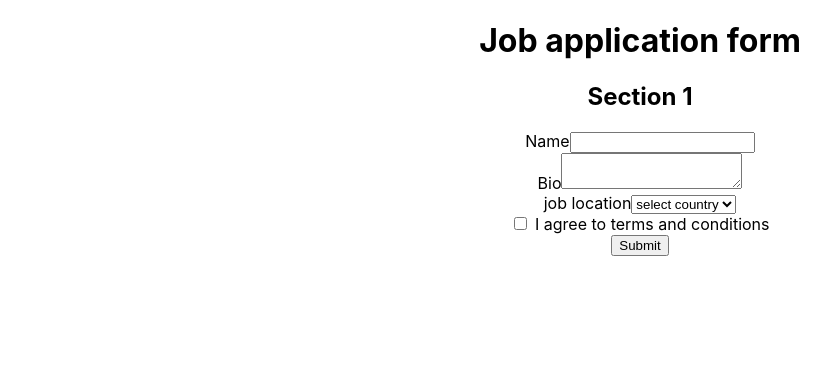
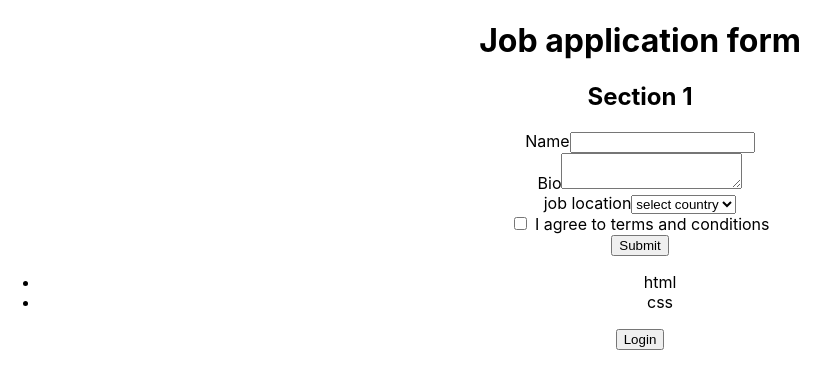
Before and after one commit to jasmithadodda/react-rtl-testing, a React (Create React App) app: page / in a window 1280 px wide. Shown: the top 388 px of the page, without its empty margins (0-839 px from the left). Built offline with nearby package versions, Linux system fonts and the light colour scheme.

Commit message:
testing skills

```diff
--- a/src/App.tsx
+++ b/src/App.tsx
@@ -1,10 +1,12 @@
 import './App.css';
 import Application from './components/application/application';
+import Skills from './components/skills/Skills';
 
 function App() {
   return (
     <div className="App">
       <Application/>
+      <Skills skills={["html","css",]}/>
     </div>
   );
 }
--- /dev/null
+++ b/src/components/skills/Skills.tsx
@@ -0,0 +1,29 @@
+import React, { useState } from "react";
+import { SkillsProps } from "./skills.types";
+
+function Skills(props: SkillsProps) {
+  const { skills } = props;
+  const [isLoggedIn, setIsLoggedIn] = useState(false);
+  return (
+    <>
+      <ul>
+        {skills.map((skill) => {
+          return <li key={skill}>{skill}</li>;
+        })}
+      </ul>
+      {isLoggedIn ? (
+        <button>start learning</button>
+      ) : (
+        <button
+          onClick={() => {
+            setIsLoggedIn(true);
+          }}
+        >
+          Login
+        </button>
+      )}
+    </>
+  );
+}
+
+export default Skills;
--- /dev/null
+++ b/src/components/skills/skills.types.ts
@@ -0,0 +1,3 @@
+export type SkillsProps = {
+    skills:string[]
+}
```
Also changed, not shown: 1 other file (tests, documents, lock files or other folders).
